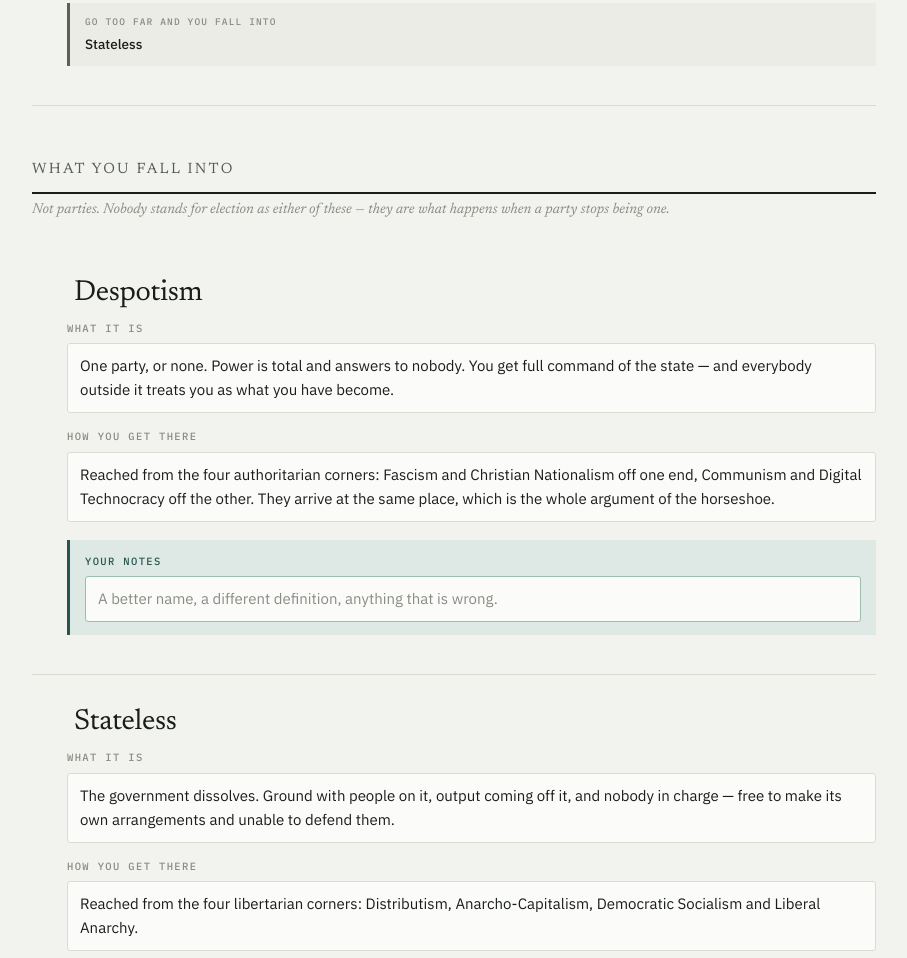
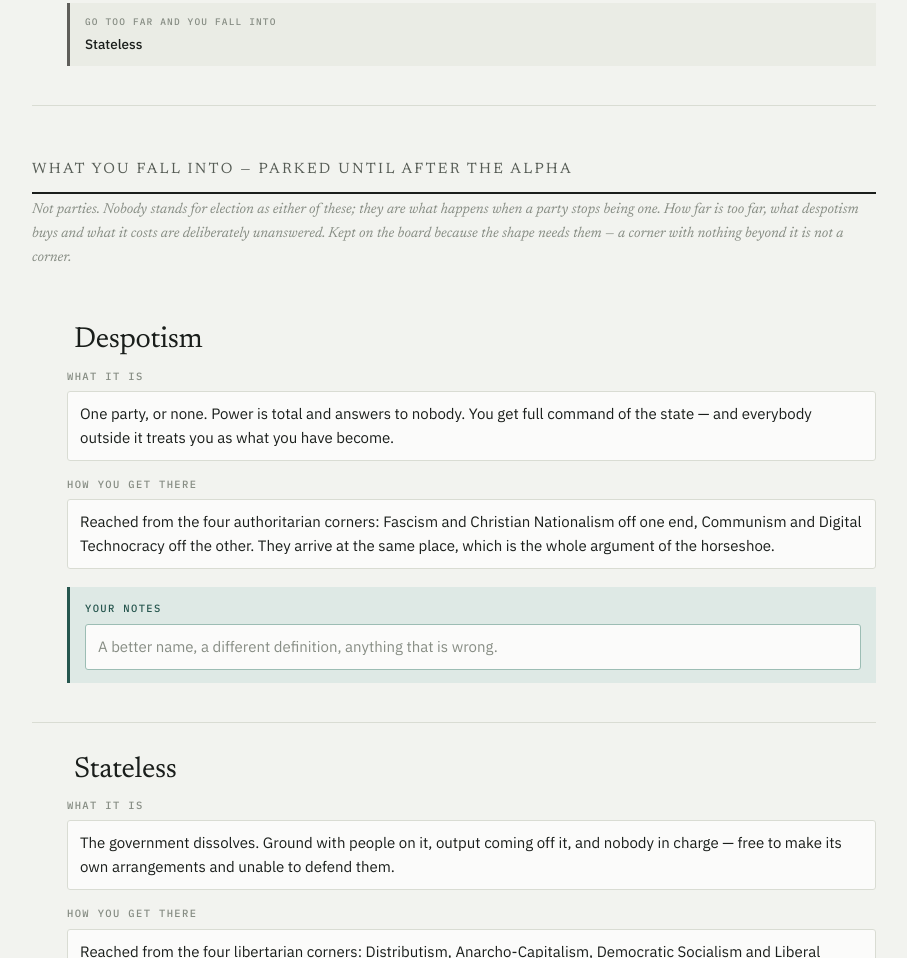
Before and after one commit to aaronallsop/manifest-disunity, a plain HTML site: page docs/design/political-parties-register.html in a window 1280 px wide. Shown: the part 7076-8034 px from the top of the page, without its empty margins (186-1093 px from the left). Drawn offline with Linux system fonts and the light colour scheme.

Commit message:
Defer the falling mechanic to F19, after the alpha; keep the board
Aaron parked it minutes after designing it. Only the mechanic goes - what
despotism buys, what it costs in standing, how far too far is, and whether
statelessness works the same way in reverse. The three axes, the ten
positions, the layout and the drift partition are ruled and current.

Despotism and Stateless stay named on the board, because the shape needs
them: a corner with nothing beyond it is not a corner, and the four
authoritarian corners are only extreme relative to something.

F19 carries the reasoning, his own words, what it would touch, and what would
have to be true first. No placeholder was invented for any of the three
numbers, which is the failure this project has a recorded rule about.

The alpha track is trade and politics is not in it, so this costs the alpha
nothing.

Co-Authored-By: Claude Opus 5 <noreply@anthropic.com>

```diff
--- a/docs/design/political-parties-register.html
+++ b/docs/design/political-parties-register.html
@@ -147,7 +147,7 @@ const SECT={
  start:["Where the game starts","Both hold the middle on the economy and on state power. What separates them is morals — and that is the one thing neither can change without going through the other."],
  rep:["Where the Republicans can go","Four corners, reached by two choices: which way on the economy, and which way on state power. Morals stay where they are."],
  dem:["Where the Democrats can go","The same two choices, from the other side of the moral line."],
- fall:["What you fall into","Not parties. Nobody stands for election as either of these — they are what happens when a party stops being one."]};
+ fall:["What you fall into — parked until after the alpha","Not parties. Nobody stands for election as either of these; they are what happens when a party stops being one. How far is too far, what despotism buys and what it costs are deliberately unanswered. Kept on the board because the shape needs them — a corner with nothing beyond it is not a corner."]};
 const DATA=[
 {n:1,s:"start",c:[1,0,1],name:"Republicans",
  desc:"A mixed economy taken as settled, traditional instincts, and no appetite for tearing up the constitution. Half of where the country starts, and one of the two best-connected positions on the board.",
```
Also changed, not shown: 3 other files.
